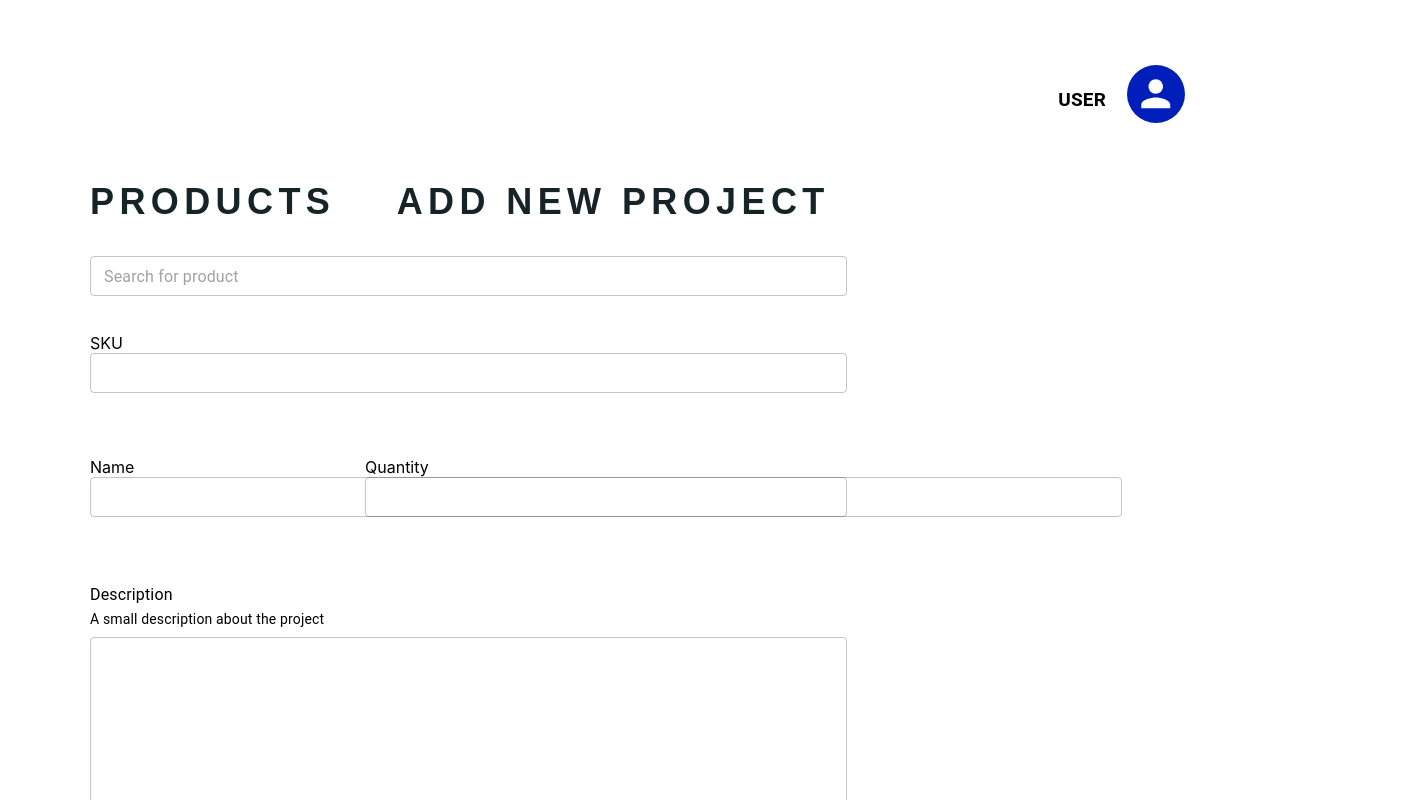
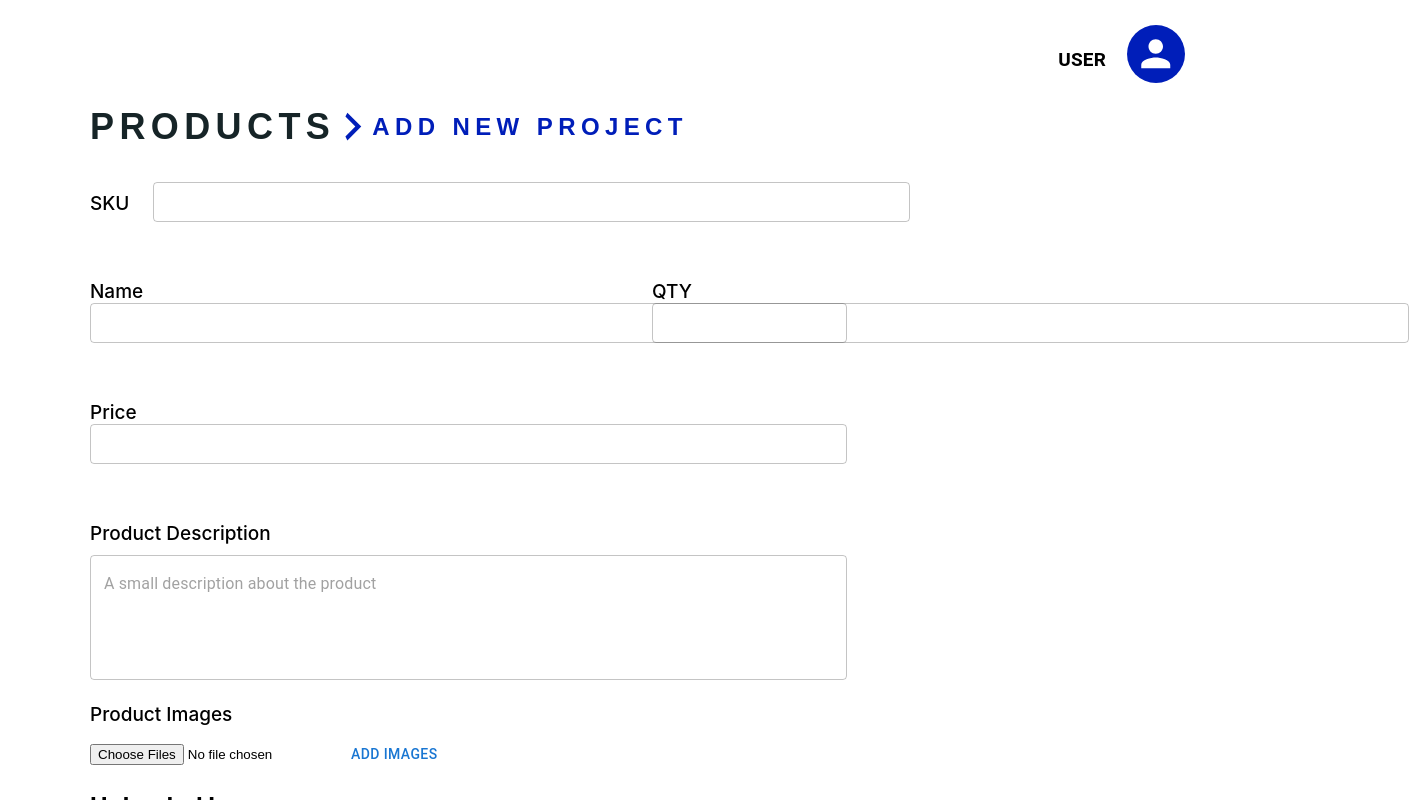
Before and after one commit to Althaf99/Code94-front-end, a React (Create React App) app: page /addProduct in a window 1280 px wide. Shown: the top 800 px of the page, 1409 px wide, since content can reach past the window. Built offline with nearby package versions, Linux system fonts and the light colour scheme; a web font is replaced by a local one.

Commit message:
Created the create product page

```diff
--- /dev/null
+++ b/src/components/ImageUploader/index.jsx
@@ -0,0 +1,77 @@
+import React, { useState } from "react";
+import axios from "axios";
+import { Button } from "@mui/material";
+
+const ImageUploadAndDisplay = () => {
+  const [selectedFiles, setSelectedFiles] = useState([]);
+  const [uploadedImages, setUploadedImages] = useState([]);
+  const [uploadStatus, setUploadStatus] = useState("");
+
+  // Handle file selection
+  const handleFileChange = (event) => {
+    setSelectedFiles(event.target.files);
+  };
+
+  // Handle form submission
+  const handleSubmit = async (event) => {
+    event.preventDefault();
+
+    // Create a FormData object to store the files
+    const formData = new FormData();
+    for (let i = 0; i < selectedFiles.length; i++) {
+      formData.append("images", selectedFiles[i]);
+    }
+
+    try {
+      // Send the form data to the server
+      const response = await axios.post("/upload", formData, {
+        headers: {
+          "Content-Type": "multipart/form-data",
+        },
+      });
+
+      // Handle successful upload and update the state with image URLs
+      setUploadStatus("Files uploaded successfully");
+      setUploadedImages([...uploadedImages, response.data.files]);
+    } catch (error) {
+      // Handle upload error
+      setUploadStatus("Error uploading files");
+      console.error(error);
+    }
+  };
+
+  return (
+    <div>
+      <form onSubmit={handleSubmit}>
+        <input
+          type="file"
+          name="images"
+          multiple
+          onChange={handleFileChange}
+          accept="image/*"
+        />
+        <Button type="submit" color="primary">
+          Add Images
+        </Button>
+      </form>
+      {uploadStatus && <p>{uploadStatus}</p>}
+
+      <div>
+        <h2>Uploaded Images</h2>
+        <div style={{ display: "flex", flexWrap: "wrap" }}>
+          {uploadedImages.map((image, index) => (
+            <div key={index} style={{ margin: "10px" }}>
+              <img
+                src={image}
+                alt={`Uploaded ${index}`}
+                style={{ width: "200px", height: "200px" }}
+              />
+            </div>
+          ))}
+        </div>
+      </div>
+    </div>
+  );
+};
+
+export default ImageUploadAndDisplay;
--- a/src/components/LabeledTextField/index.jsx
+++ b/src/components/LabeledTextField/index.jsx
@@ -15,12 +15,11 @@ const LabeledTextField = ({
   const classes = styles();
 
   return (
-    <Grid item container>
+    <Grid item container flexWrap={"wrap"} columnSpacing={3}>
       <Grid item sx={classes.label}>
         {label}
       </Grid>
       <Grid item>
-        <FormControl size="small" fullWidth sx={classes.textBox}>
         <TextField
           variant="outlined"
           size="small"
@@ -39,7 +38,6 @@ const LabeledTextField = ({
           {...rest}
         />
         {errors && errors[name] && <p sx={classes.invalid}>{errors[name]}</p>}
-        </FormControl>
       </Grid>
     </Grid>
   );
--- a/src/components/LabeledTextField/styles.js
+++ b/src/components/LabeledTextField/styles.js
@@ -1,32 +1,36 @@
 import { css } from "@emotion/react";
 
 const styles = () => {
-  const containerStyles = css`
+  const container = css`
     display: flex;
     flex-direction: column;
   `;
 
-  const labelStyles = css``;
+  const label = css`
+    padding-top: 10px;
+    font-size: 19px;
+    font-weight: 500;
+  `;
 
-  const requiredStyles = css`
+  const required = css`
     color: red;
   `;
 
-  const invalidStyles = css`
+  const invalid = css`
     color: red;
     font-size: 12px;
   `;
 
-  const errorTextFieldStyles = css`
+  const errorTextField = css`
     border-color: red !important;
   `;
 
   return {
-    containerStyles,
-    labelStyles,
-    requiredStyles,
-    invalidStyles,
-    errorTextFieldStyles,
+    container,
+    label,
+    required,
+    invalid,
+    errorTextField,
   };
 };
 
--- a/src/components/PageLayout/index.jsx
+++ b/src/components/PageLayout/index.jsx
@@ -10,7 +10,7 @@ import { useSelector } from "react-redux";
 
 import AccountMenu from "../UserProfileButton";
 
-const PageLayout = ({ pageHeading, children, pageActions }) => {
+const PageLayout = ({ pageHeading, children, subHeading }) => {
   const classes = styles();
 
   const userRole = useSelector((state) => state.roleManager.value);
@@ -22,9 +22,15 @@ const PageLayout = ({ pageHeading, children, pageActions }) => {
           <AccountMenu />
         </Grid>
       </Grid>
-      <Grid item container sx={classes.headingTitle}>
-        {pageHeading}
+      <Grid item container>
+        <Grid item sx={classes.headingTitle}>
+          {pageHeading}
+        </Grid>
+        <Grid item sx={classes.subHeading}>
+          {subHeading}
+        </Grid>
       </Grid>
+
       <Grid item container sx={classes.section}>
         {children}
       </Grid>
--- a/src/components/PageLayout/styles.js
+++ b/src/components/PageLayout/styles.js
@@ -7,7 +7,7 @@ const styles = (theme) => {
     background-color: #ffffff;
     padding: 90px;
     min-height: 100vh;
-    padding-top: 60px;
+    padding-top: 20px;
   `;
   const headingTitle = css`
     font-family: Satoshi, sans-serif;
@@ -16,7 +16,7 @@ const styles = (theme) => {
     font-style: normal !important;
     font-weight: 900;
     font-size: 36px !important;
-    line-height: 48px;
+    line-height: 38px;
     color: ${colorPallet.black};
     text-transform: uppercase;
   `;
@@ -27,7 +27,7 @@ const styles = (theme) => {
     padding-top: 30px;
   `;
   const pageActions = css`
-    padding-bottom: 50px;
+    padding-bottom: 20px;
   `;
 
   const roleName = css`
--- /dev/null
+++ b/src/hooks/useCreateProduct.js
@@ -0,0 +1,23 @@
+import { useMutation, useQueryClient } from "react-query";
+import axios from "axios";
+
+const useCreateProduct = () => {
+  const QueryClient = useQueryClient();
+  const url = "http://localhost:9000/products";
+
+  return useMutation(
+    async (obj) => await axios.post(url, obj),
+    {
+      onSuccess: async () => {
+        QueryClient.invalidateQueries();
+      },
+    },
+    {
+      onError: async () => {
+        console.log("error");
+      },
+    }
+  );
+};
+
+export default useCreateProduct;
--- a/src/icons/arrowIcon/index.jsx
+++ b/src/icons/arrowIcon/index.jsx
@@ -1,4 +1,4 @@
-const ArrowIcon = ({ width = 32, height = 32, fill = "none" }) => {
+const ArrowIcon = ({ width = "37px", height = "37px", fill = "none" }) => {
   return (
     <svg
       width={width}
@@ -9,7 +9,7 @@ const ArrowIcon = ({ width = 32, height = 32, fill = "none" }) => {
     >
       <path
         d="M9 24.5714L17.5714 16L9 7.42857L10.7143 4L22.7143 16L10.7143 28L9 24.5714Z"
-        fill={fill}
+        fill={"#001EB9"}
       />
     </svg>
   );
--- a/src/pages/Products/CreateProduct/index.jsx
+++ b/src/pages/Products/CreateProduct/index.jsx
@@ -2,28 +2,47 @@ import React, { useState } from "react";
 import { useNavigate } from "react-router-dom";
 import { useFormik } from "formik";
 
-import { Button, Grid, TextField, Typography } from "@mui/material";
+import { Button, TextField, Typography } from "@mui/material";
+import { AddCircleOutlineOutlined, StarTwoTone } from "@mui/icons-material";
+
+import Grid from "@mui/material/Grid";
 
 import PageLayout from "../../../components/PageLayout";
+import SearchBar from "../../../components/SearchBar";
+import LabeledTextField from "../../../components/LabeledTextField";
+import ImageUpload from "../../../components/ImageUploader";
 
 import styles from "./styles";
-import SearchBar from "../../../components/SearchBar";
-import { AddCircleOutlineOutlined, StarTwoTone } from "@mui/icons-material";
 import ArrowIcon from "../../../icons/arrowIcon";
-import LabeledTextField from "../../../components/LabeledTextField";
+
+import useCreateProduct from "../../../hooks/useCreateProduct";
+import { useSelector } from "react-redux";
 
 const AddProduct = () => {
   const classes = styles();
-
-  const [searchProduct, setSearchProduct] = useState();
-  const productList = [];
+  const userId = useSelector((state) => state.roleManager.userId);
+  console.log("userId", userId);
+  const { mutateAsync: createProduct } = useCreateProduct();
 
   const formik = useFormik({
     initialValues: {
       sku: "",
+      productName: "",
+      qty: "",
+      price: "",
+      productDescription: "",
     },
 
     onSubmit: async () => {
+      const product = {
+        productName: formik.values.productName,
+        sku: formik.values.sku,
+        qty: formik.values.qty,
+        price: formik.values.price,
+        productDescription: formik.values.productDescription,
+        userId: userId,
+      };
+      createProduct(product);
       //   try {
       //     if (!selectedDelivery) {
       //       await createDeliveryNote(DeliveryNote);
@@ -43,7 +62,7 @@ const AddProduct = () => {
       //       setDeliveryNote([]);
       //       setEnqueueSnackbar("Delivery Note Updated Succesfully", "success");
       //     }
-      //   } catch (e) {
+      //   } catch (value) {
       //     setEnqueueSnackbar(
       //       "Error Occured during Delivery Note Submission",
       //       "error"      //     );
@@ -54,28 +73,21 @@ const AddProduct = () => {
   return (
     <PageLayout
       pageHeading={
-        <Grid item container>
+        <Grid item container flexWrap={"wrap"}>
+          <Grid item>Products</Grid>
           <Grid item>
-            Products <ArrowIcon /> add new project
+            <ArrowIcon sx={classes.icon} />
+          </Grid>
+          <Grid item sx={classes.subHeading}>
+            add new project
           </Grid>
         </Grid>
       }
-      pageActions={<>Hello</>}
     >
-      <Grid item container justifyContent="space-between" xs={12}>
-        <Grid item xs={3}>
-          <SearchBar
-            id="searchProduct"
-            name="searchProduct"
-            placeholder="Search for product"
-            onChange={(value) => setSearchProduct(value)}
-            value={searchProduct}
-            items={productList}
-          />
-        </Grid>
-      </Grid>
-      <Grid item container sx={classes.section}>
-        <Grid item xs={3}>
+      <form onSubmit={formik.handleSubmit}>
+        <Grid container spacing={3} sx={classes.container}>
+          {/* SKU Field */}
+          <Grid item xs={12}>
             <LabeledTextField
               id="sku"
               name="sku"
@@ -84,49 +96,70 @@ const AddProduct = () => {
               value={formik.values.sku}
             />
           </Grid>
-      </Grid>
-      <Grid item container sx={classes.section}>
-        <Grid item xs={3}>
+
+          {/* Name Field */}
+          <Grid item xs={12} sm={6}>
             <LabeledTextField
               id="name"
               name="name"
               label="Name"
-            onChange={(value) => formik.setFieldValue("name", value)}
-            value={formik.values.name}
+              onChange={(value) => formik.setFieldValue("productName", value)}
+              value={formik.values.productName}
             />
           </Grid>
-        <Grid item xs={3}>
+
+          {/* QTY Field */}
+          <Grid item xs={12} sm={6}>
             <LabeledTextField
               id="qty"
               name="qty"
-            label="Quantity"
+              label="QTY"
               onChange={(value) => formik.setFieldValue("qty", value)}
               value={formik.values.qty}
             />
           </Grid>
-      </Grid>
-      <Grid item container sx={classes.section}>
-        <Grid item xs={3}>
-          <Typography variant="subtitle1"> Description </Typography>
-          <Typography variant="body2">
-            A small description about the project
-          </Typography>
-          <TextField
-            className={classes.textField}
-            id="description"
-            // inputRef={register}
-            name="description"
-            margin="dense"
-            multiline
-            minRows={10}
-            variant="outlined"
-            // error={!!errors.description}
-            // defaultValue={ticketData?.description}
-            // onChange={(e) => setDescription(e.target.value)}
-            fullWidth
+          <Grid item xs={12} sm={6}>
+            <LabeledTextField
+              id="price"
+              name="price"
+              label="Price"
+              onChange={(value) => formik.setFieldValue("price", value)}
+              value={formik.values.price}
             />
           </Grid>
+
+          <Grid item xs={12} sx={classes.description}>
+            <Grid sx={classes.label}>Product Description</Grid>
+            <TextField
+              fullWidth
+              multiline
+              rows={4}
+              variant="outlined"
+              name="productDescription"
+              placeholder="A small description about the product"
+              onChange={(e) =>
+                formik.setFieldValue("productDescription", e.target.value)
+              }
+              value={formik.values.productDescription}
+            />
           </Grid>
+          <Grid item xs={12} sx={classes.imageUpload}>
+            <Grid sx={classes.label}>Product Images</Grid>
+
+            <ImageUpload />
+            <Typography variant="body2" color="textSecondary">
+              JPEG, PNG, SVG, or GIF (Maximum file size 50MB)
+            </Typography>
+          </Grid>
+        </Grid>
+        <Grid item container justifyContent={"flex-end"}>
+          <Grid item>
+            <Button variant="contained" type="submit">
+              Save Product
+            </Button>
+          </Grid>
+        </Grid>
+      </form>
     </PageLayout>
   );
 };
--- a/src/pages/Products/CreateProduct/styles.js
+++ b/src/pages/Products/CreateProduct/styles.js
@@ -1,14 +1,47 @@
 import { css } from "@emotion/react";
+import { colorPallet } from "../../../constents";
 
 const styles = () => {
-  const section = css`
+  const topCards = css`
     padding-top: 10px;
-    height: 100%;
     padding-bottom: 30px;
+    flex: 1;
   `;
 
+  const container = css`
+    flex: 1;
+  `;
+
+  const icon = css`
+    margin-top: 100px;
+  `;
+  const subHeading = css`
+    font-size: 24px;
+    color: ${colorPallet.blue};
+  `;
+
+  const label = css`
+    padding-top: 10px;
+    font-size: 19px;
+    font-weight: 500;
+    padding-bottom: 10px;
+  `;
+
+  const imageUpload = css`
+    index: 999;
+  `;
+
+  const description = css`
+    margin-bottom: 50px;
+  `;
   return {
-    section,
+    topCards,
+    icon,
+    subHeading,
+    description,
+    label,
+    container,
+    imageUpload,
   };
 };
 
--- a/src/pages/Products/ListProducts/index.jsx
+++ b/src/pages/Products/ListProducts/index.jsx
@@ -33,7 +33,6 @@ const ListProducts = () => {
     element.no = no;
   });
   const handleCreateProduct = () => {
-    console.log("Hello");
     navigate(`/addProduct`);
   };
 
```
Lines whose indentation alone changed are shown as unchanged.
